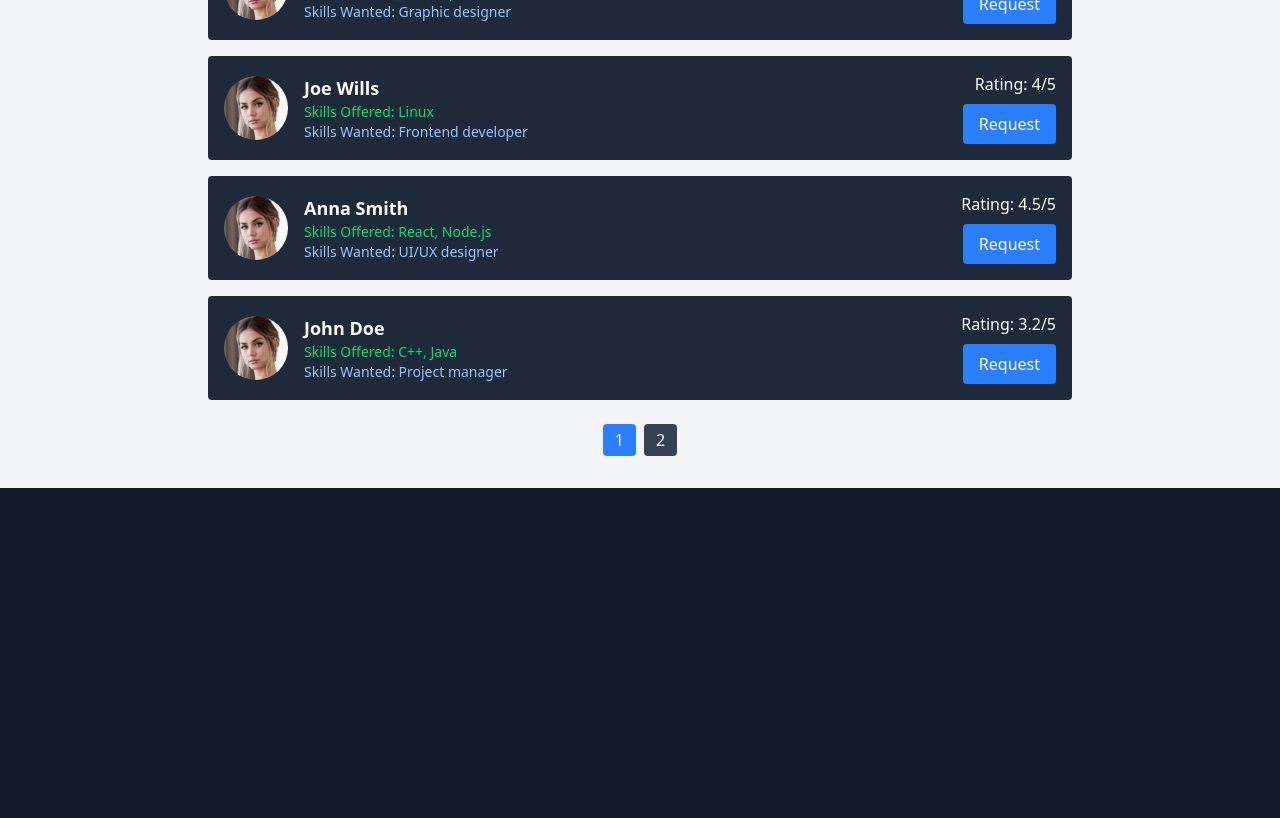
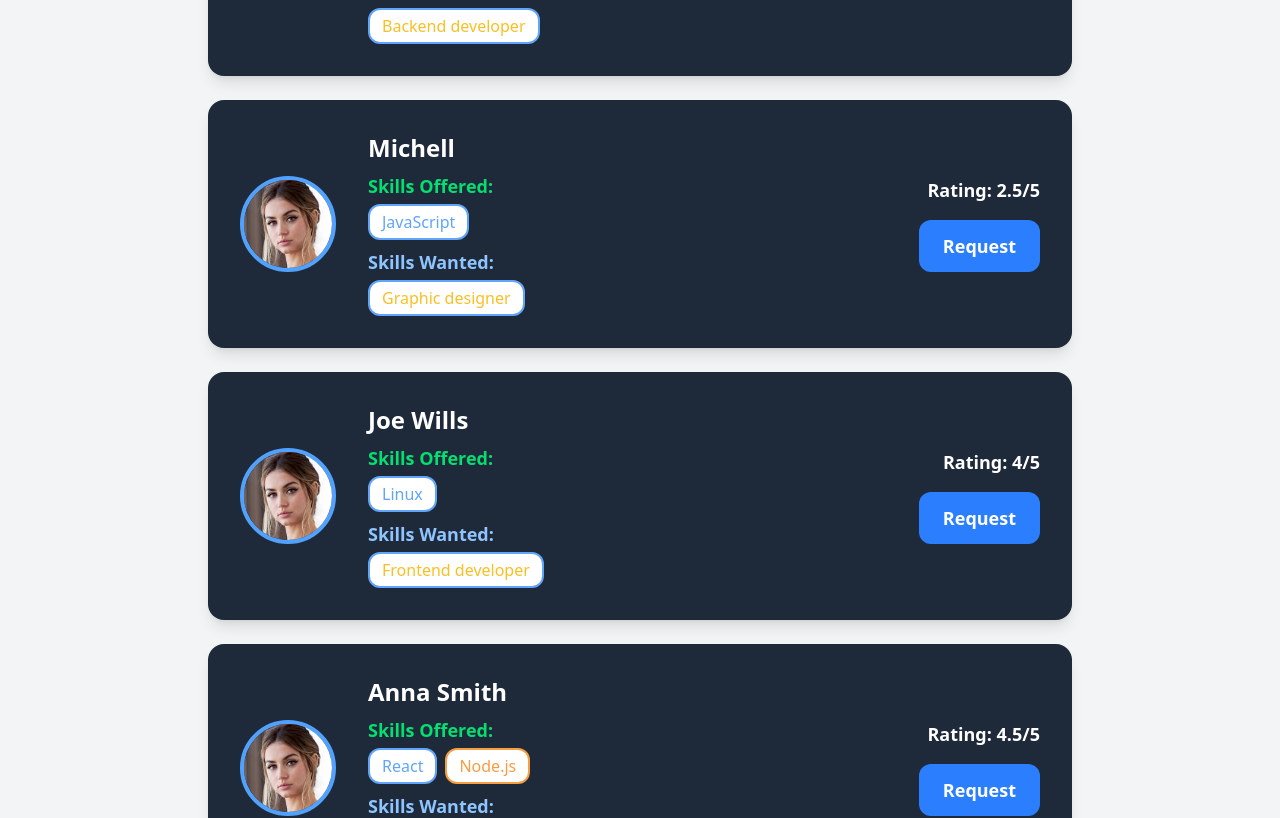
Before and after one commit to Jay-Shah0/skill_swap_platform-odoo, a Next.js app: page / in a window 1280 px wide. Shown: the part 1120-1938 px from the top of the page. Before the commit the page ends 1608 px from the top, so only its background shows below. Built offline with nearby package versions, Linux system fonts and the light colour scheme; no server answers.

Commit message:
new profile page and navbar updates

```diff
--- a/src/app/page.tsx
+++ b/src/app/page.tsx
@@ -266,10 +266,10 @@ export default function Home() {
 						Search
 					</button>
 				</div>
-        <button className="bg-blue-500 hover:bg-blue-600 dark:bg-blue-400 dark:hover:bg-blue-500 px-4 py-2 rounded text-white dark:text-gray-900">
+        <button className="mb-3 bg-blue-500 hover:bg-blue-600 dark:bg-blue-400 dark:hover:bg-blue-500 px-4 py-2 rounded text-white dark:text-gray-900">
 						<a href="swap-requests">Request</a>
 				</button>
-				<div className="space-y-4">
+				<div className="space-y-6">
 					{paginatedProfiles.map((profile, idx) => (
 						<SkillCard
 							key={idx}
--- /dev/null
+++ b/src/app/userProfile/page.tsx
@@ -0,0 +1,64 @@
+"use client";
+
+export default function UserProfile() {
+  // Dummy user data for demonstration
+  const user = {
+    name: "Jane Doe",
+    location: "New York, USA",
+    skillsOffered: ["React", "Node.js", "UI/UX"],
+    skillsNeeded: ["DevOps", "SEO"],
+    remarks: "Passionate about building beautiful web experiences. Looking to collaborate and learn new tech!",
+    rating: 4.7,
+    likes: 128,
+    photoUrl: "/avatar1.jpeg",
+  };
+
+  return (
+    <div className="min-h-screen w-full flex items-center justify-center bg-gray-100 dark:bg-gray-900">
+      <div className="w-full max-w-5xl h-full flex flex-row items-center justify-between px-12 py-16 gap-12">
+        {/* User Info on the left */}
+        <div className="flex-1 flex flex-col justify-center items-start h-full pr-8">
+          <h2 className="text-4xl font-bold text-blue-900 dark:text-blue-200 mb-4">{user.name}</h2>
+          <p className="text-xl text-gray-700 dark:text-gray-300 mb-6 font-semibold">{user.location}</p>
+          <div className="mb-4 w-full">
+            <span className="block text-green-600 dark:text-green-400 font-bold mb-2">Skills Offered:</span>
+            <div className="flex flex-wrap gap-2">
+              {user.skillsOffered.map((skill, idx) => (
+                <span key={idx} className="px-3 py-1 rounded-xl border border-green-400 bg-white dark:bg-gray-800 text-green-700 dark:text-green-200 font-medium text-base">
+                  {skill}
+                </span>
+              ))}
+            </div>
+          </div>
+          <div className="mb-4 w-full">
+            <span className="block text-blue-600 dark:text-blue-400 font-bold mb-2">Skills Needed:</span>
+            <div className="flex flex-wrap gap-2">
+              {user.skillsNeeded.map((skill, idx) => (
+                <span key={idx} className="px-3 py-1 rounded-xl border border-blue-400 bg-white dark:bg-gray-800 text-blue-700 dark:text-blue-200 font-medium text-base">
+                  {skill}
+                </span>
+              ))}
+            </div>
+          </div>
+          <div className="mb-4 w-full">
+            <span className="block text-purple-600 dark:text-purple-400 font-bold mb-2">Remarks:</span>
+            <p className="bg-white dark:bg-gray-800 rounded-xl p-3 text-purple-700 dark:text-purple-200 text-base">{user.remarks}</p>
+          </div>
+          <div className="w-full flex gap-8 items-center mb-8">
+            <span className="text-yellow-600 dark:text-yellow-400 font-bold text-lg">Rating: {user.rating}/5</span>
+            <span className="text-pink-600 dark:text-pink-400 font-bold text-lg">Likes: {user.likes}</span>
+          </div>
+          <a href="/swap-requests" className="w-full">
+            <button className="w-full bg-blue-500 hover:bg-blue-600 text-white font-bold py-3 rounded-xl shadow text-lg transition-all duration-200">
+              Request
+            </button>
+          </a>
+        </div>
+        {/* Profile Picture on the right */}
+        <div className="flex-1 flex justify-end items-center h-full pl-8">
+          <img src={user.photoUrl} alt="Profile" className="w-64 h-64 rounded-full object-cover border-4 border-blue-400 shadow-lg" />
+        </div>
+      </div>
+    </div>
+  );
+}
--- a/src/components/Navbar.tsx
+++ b/src/components/Navbar.tsx
@@ -35,80 +35,33 @@ export default function Navbar({
 	}, [session]);
 
   return (
-		<nav
-			className={`fixed top-0 left-0 w-full z-50 px-6 py-4 flex justify-between items-center ${
-				mode === "dark" ? "bg-gray-800" : "bg-gray-200"
-			}`}
-		>
+    <nav className={`fixed top-0 left-0 w-full z-50 px-6 py-4 flex justify-between items-center ${mode === "dark" ? "bg-gray-800" : "bg-gray-200"}`}>
       <Link href="/">
         <div className="flex items-center gap-2">
           <img src="/globe.svg" alt="SkillSwap Logo" className="h-8 w-8" />
-					<h1
-						className={`text-xl font-bold ${
-							mode === "dark" ? "text-white" : "text-gray-900"
-						}`}
-					>
-						Skill Swap Platform
-					</h1>
+          <h1 className={`text-xl font-bold ${mode === "dark" ? "text-white" : "text-gray-900"}`}>Skill Swap Platform</h1>
         </div>
       </Link>
-
       <div className="flex items-center gap-4">
         <button
           onClick={handleToggle}
-					className={`p-2 rounded-full border-2 ${
-						mode === "dark"
-							? "border-white text-yellow-300"
-							: "border-gray-800 text-gray-800"
-					}`}
+          className={`p-2 rounded-full border-2 ${mode === "dark" ? "border-white text-yellow-300" : "border-gray-800 text-gray-800"}`}
           aria-label="Toggle dark/light mode"
         >
           {mode === "dark" ? <FaMoon size={20} /> : <FaSun size={20} />}
         </button>
-
-				{profile ? (
-					<>
-						<img
-							src={profile.profilePic}
-							alt="Profile"
-							className="h-10 w-10 rounded-full border border-white cursor-pointer"
-							onClick={() => (window.location.href = "/profile")}
-						/>
         <button
-							onClick={() => signOut()}
-							className={`px-4 py-2 rounded ${
-								mode === "dark"
-									? "bg-red-500 hover:bg-red-600 text-white"
-									: "bg-red-400 hover:bg-red-500 text-white"
-							}`}
-						>
-							Logout
-						</button>
-					</>
-				) : (
-					<>
-						<button
-							onClick={() => (window.location.href = "/signup")}
-							className={`px-4 py-2 rounded ${
-								mode === "dark"
-									? "bg-blue-500 hover:bg-blue-600 text-white"
-									: "bg-blue-400 hover:bg-blue-500 text-gray-900"
-							}`}
+            onClick={() => window.location.href = "/signup"}
+          className={`px-4 py-2 rounded ${mode === "dark" ? "bg-blue-500 hover:bg-blue-600 text-white" : "bg-blue-400 hover:bg-blue-500 text-gray-900"}`}
         >
           SignUp
         </button>
         <button
-							onClick={() => (window.location.href = "/login")}
-							className={`px-4 py-2 rounded ${
-								mode === "dark"
-									? "bg-blue-500 hover:bg-blue-600 text-white"
-									: "bg-blue-400 hover:bg-blue-500 text-gray-900"
-							}`}
+          onClick={() => window.location.href = "/login"}
+          className={`px-4 py-2 rounded ${mode === "dark" ? "bg-blue-500 hover:bg-blue-600 text-white" : "bg-blue-400 hover:bg-blue-500 text-gray-900"}`}
         >
           Login
         </button>
-					</>
-				)}
       </div>
     </nav>
   );
--- a/src/components/Pagination.tsx
+++ b/src/components/Pagination.tsx
@@ -1,15 +1,16 @@
 export default function Pagination({ totalPages, currentPage, onPageChange }: { totalPages: number; currentPage: number; onPageChange: (page: number) => void }) {
   const pages = Array.from({ length: totalPages }, (_, i) => i + 1);
   return (
-    <div className="flex justify-center mt-6 gap-2">
+    <div className="flex justify-center mt-8 gap-3">
       {pages.map((page) => (
         <button
           key={page}
-          className={`px-3 py-1 rounded transition-colors duration-150
+          className={`px-4 py-2 rounded-full font-bold shadow-md border-2 transition-all duration-200
             ${page === currentPage
-              ? 'bg-blue-500 text-white'
-              : 'bg-gray-700 text-white dark:bg-gray-200 dark:text-gray-900'}
+              ? 'bg-gradient-to-r from-blue-500 via-purple-500 to-pink-500 text-white border-blue-500 scale-110'
+              : 'bg-white text-blue-700 border-blue-300 hover:bg-blue-100 hover:scale-105'}
           `}
+          style={{ fontFamily: 'Montserrat, Arial, sans-serif', letterSpacing: '1px' }}
           onClick={() => onPageChange(page)}
         >
           {page}
--- a/src/components/SkillCard.tsx
+++ b/src/components/SkillCard.tsx
@@ -7,28 +7,82 @@ export default function SkillCard({
   isLoggedIn: boolean;
   onRequest: () => void;
 }) {
+  // Color list for skill boxes
+  const colorList = [
+    "#60A5FA", // blue
+    "#F59E42", // orange
+    "#34D399", // green
+    "#F472B6", // pink
+    "#A78BFA", // purple
+    "#FBBF24", // yellow
+    "#F87171", // red
+    "#38BDF8", // sky
+    "#10B981", // emerald
+    "#6366F1", // indigo
+  ];
+
+  // Helper to get color for each skill
+  const getColor = (idx: number) => colorList[idx % colorList.length];
+
   return (
-    <div className="bg-gray-800 dark:bg-gray-200 p-4 rounded flex justify-between items-center text-white dark:text-gray-900">
-      <div className="flex items-center gap-4">
-        <img
+    <div className="bg-gray-800 dark:bg-gray-200 p-8 rounded-2xl flex justify-between items-center text-white dark:text-gray-900 shadow-lg mb-6">
+      <div className="flex items-center gap-8">
+        <a href="/userProfile" className="flex-shrink-0">
+            <img
           src={profile.photoUrl}
           alt="Profile"
-          className="w-16 h-16 rounded-full object-cover"
+
+          className="w-24 h-24 rounded-full object-cover border-4 border-blue-400"
         />
+        </a>
         <div>
-          <h2 className="font-bold text-lg">{profile.name}</h2>
-          <p className="text-green-400 dark:text-green-700 text-sm">
-            Skills Offered: {profile.skillsOffered.join(", ")}
-          </p>
-          <p className="text-blue-300 dark:text-blue-700 text-sm">
-            Skills Wanted: {profile.skillsWanted.join(", ")}
-          </p>
+          <a href="/userProfile" className="block mb-2">
+            <h2 className="font-bold text-2xl mb-2">{profile.name}</h2>
+          </a>
+          <div className="mb-2">
+            <span className="block text-green-400 dark:text-green-700 text-lg font-semibold mb-1">
+              Skills Offered:
+            </span>
+            <div className="flex flex-wrap gap-2">
+              {profile.skillsOffered.map((skill: string, idx: number) => (
+                <span
+                  key={idx}
+                  className="px-3 py-1 rounded-xl border-2 text-base font-medium bg-white dark:bg-gray-100"
+                  style={{
+                    borderColor: getColor(idx),
+                    color: getColor(idx),
+                  }}
+                >
+                  {skill}
+                </span>
+              ))}
+            </div>
+          </div>
+          <div>
+            <span className="block text-blue-300 dark:text-blue-700 text-lg font-semibold mb-1">
+              Skills Wanted:
+            </span>
+            <div className="flex flex-wrap gap-2">
+              {profile.skillsWanted.map((skill: string, idx: number) => (
+                <span
+                  key={idx}
+                  className="px-3 py-1 rounded-xl border-2 text-base font-medium bg-white dark:bg-gray-100"
+                  style={{
+                    borderColor: getColor(idx),
+                    color: getColor(idx + 5),
+                  }}
+                >
+                  {skill}
+                </span>
+              ))}
+            </div>
+          </div>
         </div>
       </div>
-      <div className="text-right">
-        <p className="mb-2">Rating: {profile.rating}/5</p>
+      <div className="text-right min-w-[120px]">
+        <p className="mb-4 text-lg font-semibold">Rating: {profile.rating}/5</p>
         <button
-          className="bg-blue-500 hover:bg-blue-600 dark:bg-blue-300 dark:hover:bg-blue-400 px-4 py-2 rounded text-white dark:text-gray-900"
+          className="bg-blue-500 hover:bg-blue-600 dark:bg-blue-300 dark:hover:bg-blue-400 px-6 py-3 rounded-xl text-white dark:text-gray-900 text-lg font-bold"
           onClick={onRequest}
         >
           Request
```
Lines whose indentation alone changed are shown as unchanged.
